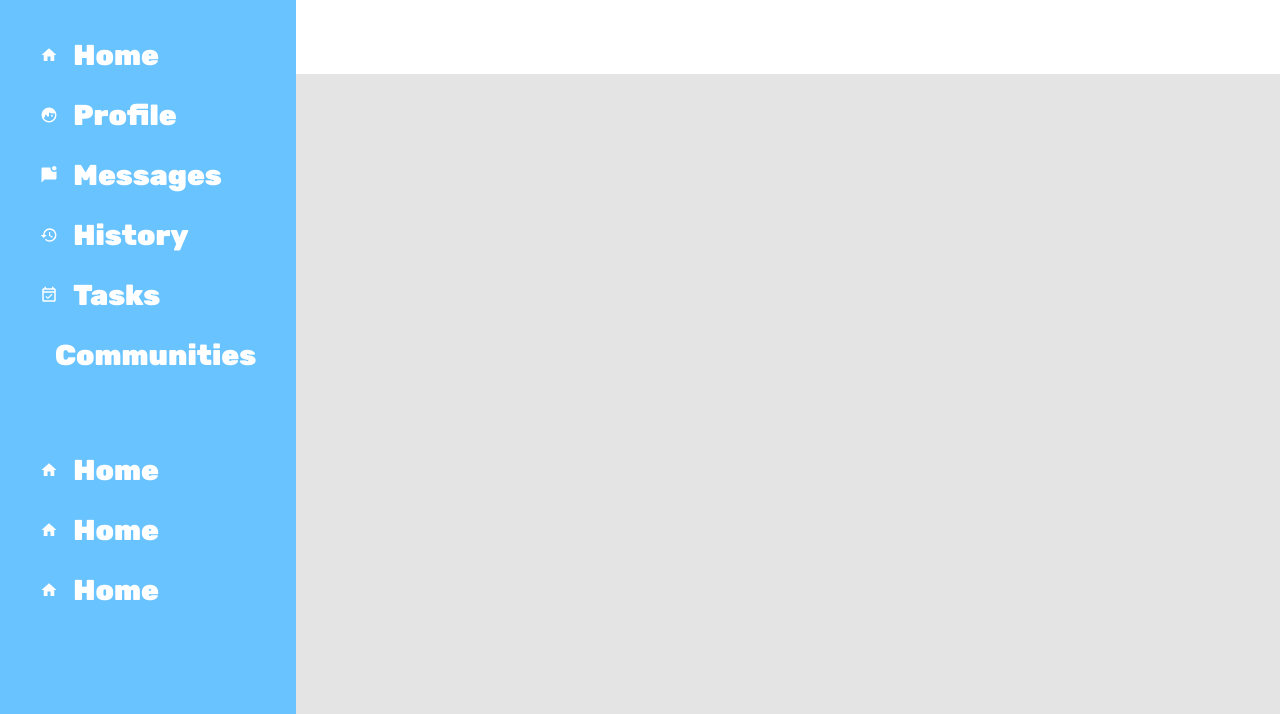
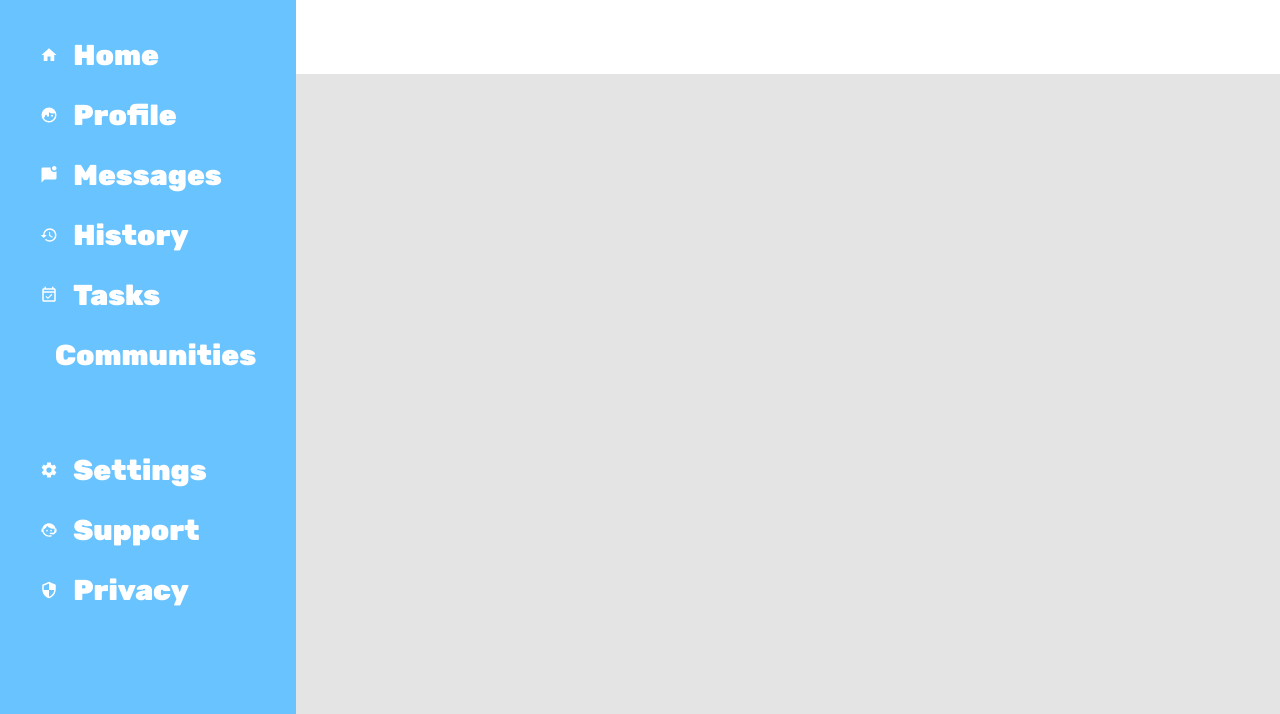
Before and after one commit to ziko1905/admin-dashboard, a plain HTML site: page index.html in a window 1280 px wide. Shown: the part 86-800 px from the top of the page. Drawn offline with Linux system fonts and the light colour scheme; files whose address does not match are found by name.

Commit message:
Fix content on last options div in nav

```diff
--- a/index.html
+++ b/index.html
@@ -25,9 +25,9 @@
                 <div><img src="icons/communitz.svg" alt=""><h2>Communities</h2></div>
             </div>
             <div class="options">
-                <div><img src="icons/home.svg" alt=""><h2>Home</h2></div>
-                <div><img src="icons/home.svg" alt=""><h2>Home</h2></div>
-                <div><img src="icons/home.svg" alt=""><h2>Home</h2></div>
+                <div><img src="icons/cog.svg" alt=""><h2>Settings</h2></div>
+                <div><img src="icons/face-agent.svg" alt=""><h2>Support</h2></div>
+                <div><img src="icons/security.svg" alt=""><h2>Privacy</h2></div>
             </div>
         </div>
     </nav>
```
